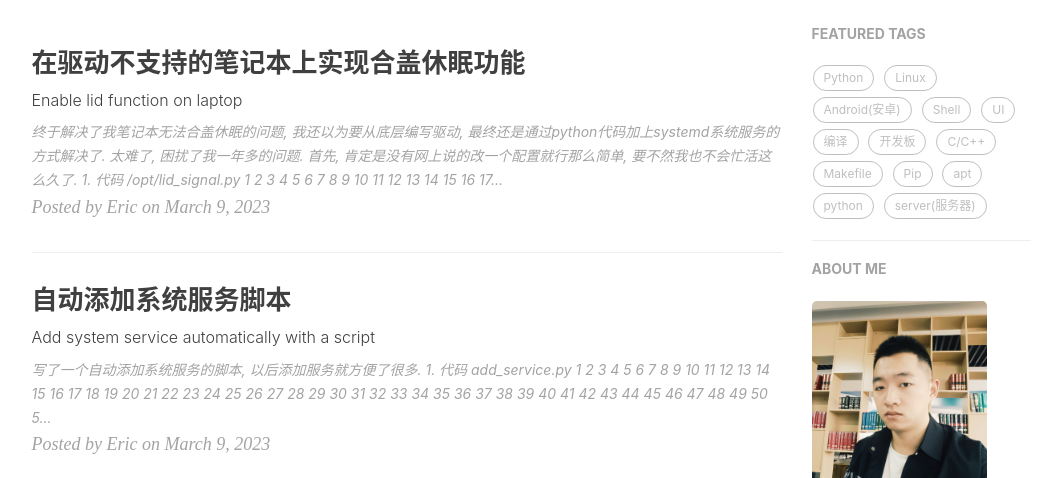
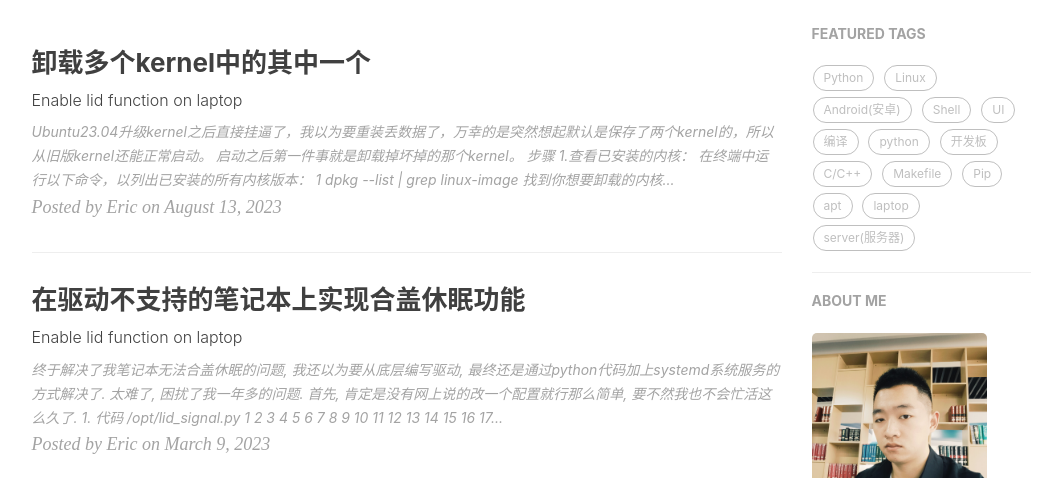
Before and after one commit to Zeknes/zeknes.github.io, a Jekyll site: the page built from index.html, in a window 1280 px wide and 900 px high, cut to the strip 422-900 px from the top of the window. Shown: the whole strip, without its empty margins (136-1198 px from the left). Built offline with Jekyll 4.4.1, drawn with Linux system fonts in a browser that asks for light colours; nearby versions of some CDN libraries; the list of posts is cut into pages by our own code; comment, search, counter and statistics services are not loaded; some of the changed text lies outside the part shown.

Commit message:
added 8.13 remove kernel.md

````diff
--- /dev/null
+++ b/_posts/2023-08-13-remove-kernel.md
@@ -0,0 +1,75 @@
+---
+layout: post
+title: "卸载多个kernel中的其中一个"
+subtitle: "Enable lid function on laptop"
+author: "Eric"
+header-style: text
+tags:
+  - laptop
+  - Linux
+  - python
+---
+
+
+
+
+
+Ubuntu23.04升级kernel之后直接挂逼了，我以为要重装丢数据了，万幸的是突然想起默认是保存了两个kernel的，所以从旧版kernel还能正常启动。 启动之后第一件事就是卸载掉坏掉的那个kernel。
+
+
+
+### 步骤
+
+
+
+##### 1.查看已安装的内核：
+
+在终端中运行以下命令，以列出已安装的所有内核版本：
+
+```bash
+dpkg --list | grep linux-image
+```
+
+找到你想要卸载的内核版本的包名，通常以 `linux-image-` 开头。
+
+
+
+##### 2.卸载内核：
+
+   使用以下命令卸载特定的内核版本，将 `<kernel_version>` 替换为你要卸载的内核版本号：
+
+   ```bash
+   sudo apt-get remove linux-image-<kernel_version>
+   ```
+
+   例如：
+
+   ```bash
+   sudo apt-get remove linux-image-6.2.0-27-generic
+   ```
+
+   这将卸载指定的内核版本。
+
+
+
+##### 3.更新GRUB引导：
+
+   在卸载内核后，你需要更新GRUB引导配置，以确保引导菜单正确显示。运行以下命令：
+
+   ```bash
+   sudo update-grub
+   ```
+
+   这会更新GRUB引导并移除已卸载内核的引导选项。
+
+
+
+##### 4.清理不再使用的内核包：
+
+   运行以下命令以删除已卸载内核的相关文件和依赖项：
+
+   ```bash
+   sudo apt-get autoremove
+   ```
+
+   这将自动清理不再使用的内核文件和依赖项。
````
Also changed, not shown: _posts/2023-03-09-enable-lid-function-on-laptop.md (+0 -8 lines).
